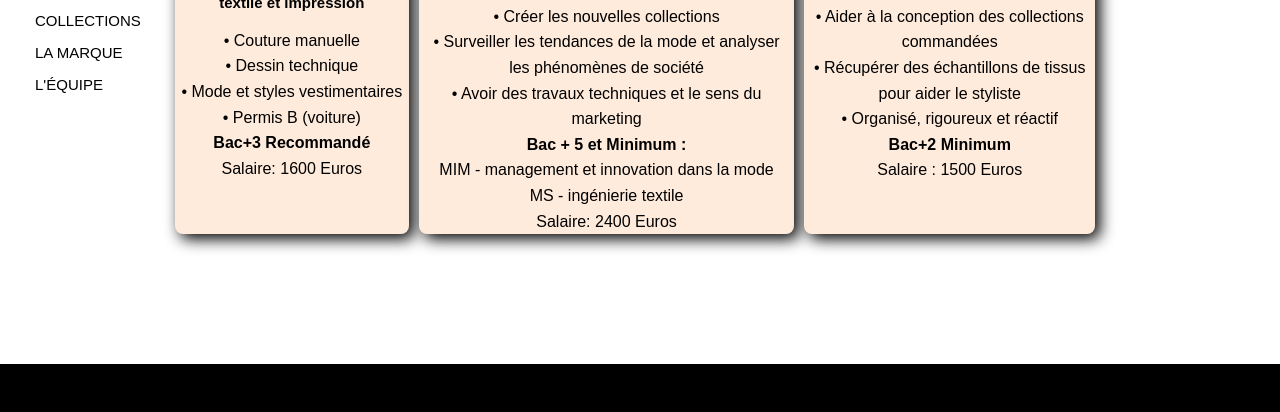
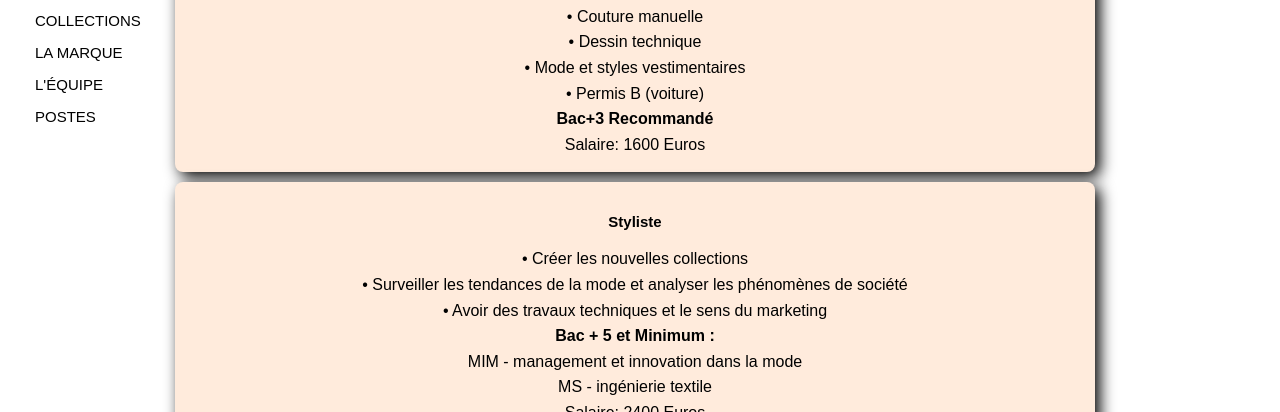
Before and after one commit to PJGame841/pojo, a plain HTML site: page postes.html in a window 1280 px wide. Shown: the part 166-578 px from the top of the page. Drawn offline with Linux system fonts and the light colour scheme.

Commit message:
Ajout poste

```diff
--- a/css/postes.css
+++ b/css/postes.css
@@ -1,4 +1,5 @@
-.l-equipe {
+.postes {
+  display: flex-inline;
   margin-top: 15px;
   text-align: center;
 }
@@ -10,17 +11,7 @@ h1 {
   margin-top: 5px;
 }
 
-.image-container {
-  display: inline-flex;
-}
-
-@media (max-width: 800px) {
-  .image-container {
-    display: block;
-  }
-}
-
-.equipe-item {
+.postes-item {
   border: 0px solid black;
   background-color: #ffebdc;
   border-radius: 8px;
@@ -29,12 +20,7 @@ h1 {
   padding-top: 15px;
   padding-left: 5px;
   padding-right: 5px;
+  padding-bottom: 15px;
   margin-right: 10px;
+  margin-bottom: 10px;
 }
-
-.image-container img {
-  width: 75%;
-  height: auto;
-  margin-left: 10px;
-  border-radius: 8px;
-}
--- a/postes.html
+++ b/postes.html
@@ -61,6 +61,9 @@
               <li class="header-navigation-item">
                 <a href="team.html">L'équipe</a>
               </li>
+              <li class="header-navigation-item">
+                  <a href="postes.html">Postes</a>
+                </li>
             </ul>
           </nav>
         </div>
@@ -124,9 +127,8 @@
       <header role="banner">
         <h1 class="heading title">Postes</h1>
       </header>
-      <div class="l-equipe">
-        <div class="image-container">
-          <div class="equipe-item">
+      <div class="postes">
+          <div class="postes-item">
             <h1>Créateur / Créatrice en art textile et impression</h1>
             <li>• Couture manuelle</li>
             <li>• Dessin technique</li>
@@ -135,7 +137,7 @@
             <li><STRONG>Bac+3 Recommandé</STRONG></li>
             <li>Salaire: 1600 Euros</li>
           </div>
-          <div class="equipe-item">
+          <div class="postes-item">
             <h1>Styliste</h1>
             <li>• Créer les nouvelles collections</li>
             <li>• Surveiller les tendances de la mode et analyser les phénomènes de société</li>
@@ -145,7 +147,7 @@
             <li>MS - ingénierie textile</li>
             <li>Salaire: 2400 Euros</li>
           </div>
-          <div class="equipe-item">
+          <div class="postes-item">
             <h1>Assistante styliste</h1>
             <li>• Aider à la conception des collections commandées</li>
             <li>• Récupérer des échantillons de tissus pour aider le styliste</li>
@@ -153,7 +155,6 @@
             <li><Strong>Bac+2 Minimum</Strong></li>
             <li>Salaire : 1500 Euros</li>
           </div>
-        </div>
     </section>
 
     <footer class="footer">
```
Also changed, not shown: cgu.html (+3 -0 lines), cgv.html (+3 -0 lines), col-cosmique.html (+3 -0 lines), col-stellaire.html (+3 -0 lines), col-vetements.html (+3 -0 lines), cookies.html (+3 -0 lines), delivery.html (+3 -0 lines), formulaire.html (+3 -0 lines), index.html (+3 -0 lines), legals.html (+3 -0 lines), marque.html (+3 -0 lines), panier.html (+3 -0 lines), protect.html (+3 -0 lines), team.html (+3 -0 lines).
